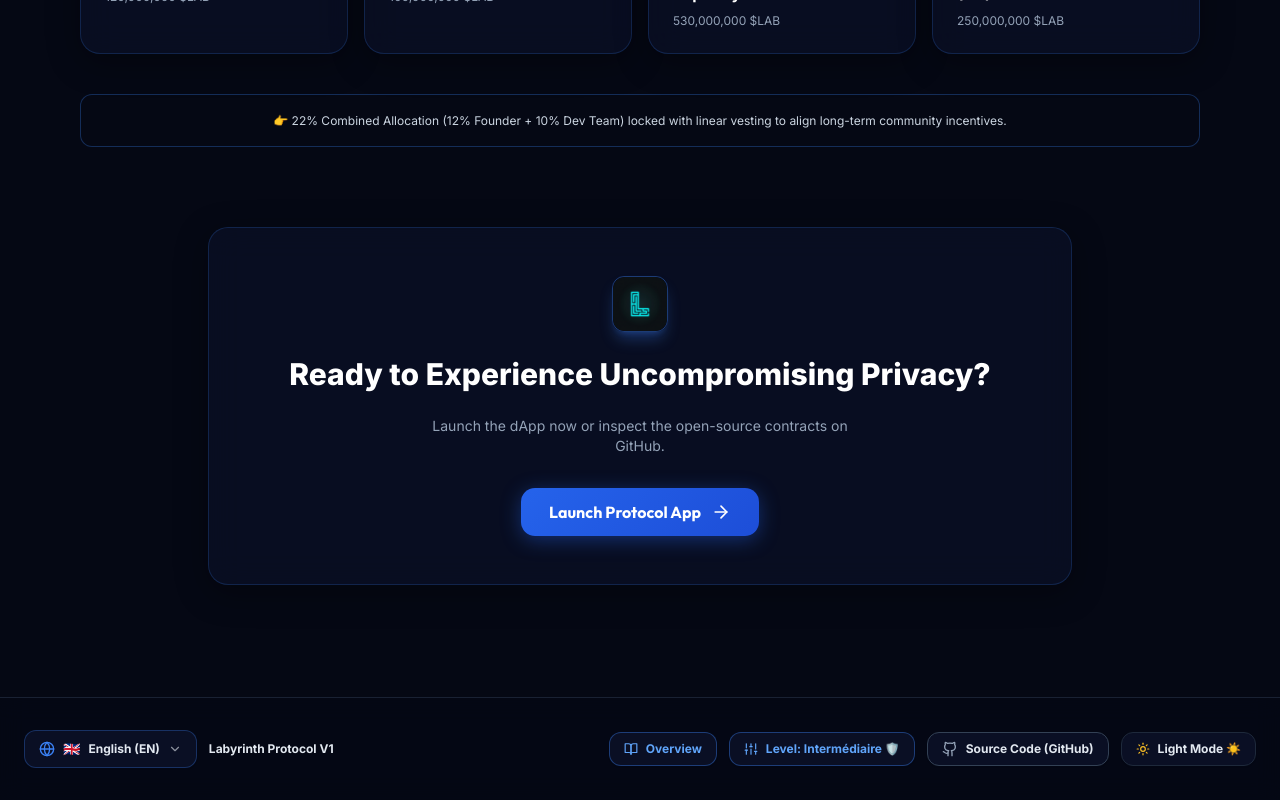
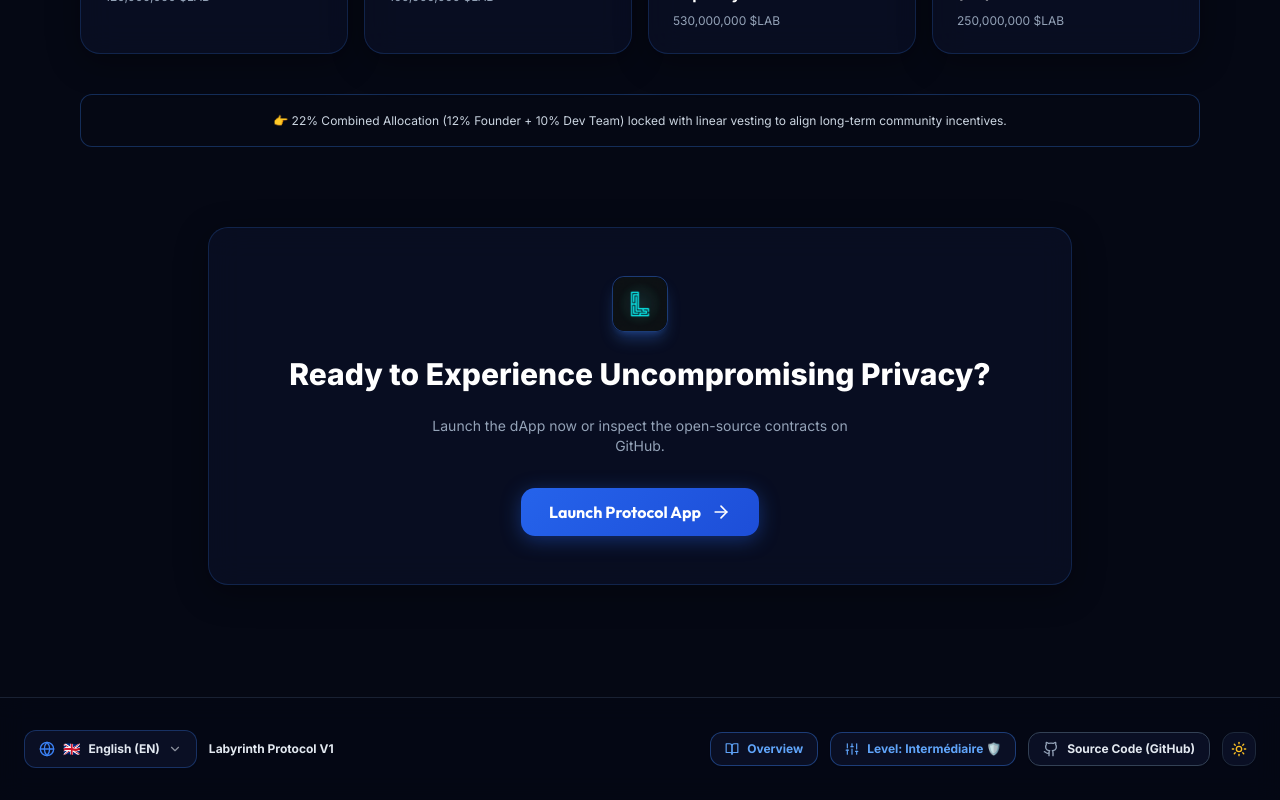
Before and after one commit to blocfund66-cyber/Labyrinth-Protocol, a React (Vite) app: page / in a window 1280 px wide. Shown: the part 2351-3151 px from the top of the page. Built offline with nearby package versions, Linux system fonts and the light colour scheme.

Commit message:
style(footer): Convert footer theme toggle to a compact space-saving Sun/Moon icon button at page bottom

```diff
--- a/src/App.jsx
+++ b/src/App.jsx
@@ -428,7 +428,7 @@ function App() {
               </span>
             </button>
 
-            {/* 3. GitHub Source Code Framed Button (Clean & Non-Redundant) */}
+            {/* 3. GitHub Source Code Framed Button */}
             <a
               href={GITHUB_REPO_URL}
               target="_blank"
@@ -444,25 +444,21 @@ function App() {
               <span>{t.footer.sourceCode}</span>
             </a>
 
-            {/* 4. Theme Toggle Framed Button */}
+            {/* 4. Compact Theme Toggle Icon Button at Page Bottom (Footer) */}
             <button
               onClick={toggleTheme}
-              className={`flex items-center gap-2 px-3.5 py-2 rounded-xl border font-bold transition-all shadow-sm ${
+              className={`p-2 rounded-xl border font-bold transition-all shadow-sm flex items-center justify-center ${
                 isDarkMode
-                  ? 'bg-slate-900 border-slate-800 text-slate-200 hover:bg-slate-800'
-                  : 'bg-slate-100 border-slate-300 text-slate-800 hover:bg-slate-200'
+                  ? 'bg-slate-900 border-slate-800 text-amber-400 hover:bg-slate-800'
+                  : 'bg-slate-100 border-slate-300 text-indigo-600 hover:bg-slate-200'
               }`}
+              title={isDarkMode ? 'Passer en Mode Clair ☀️' : 'Passer en Mode Sombre 🌙'}
+              aria-label="Mode Clair / Sombre"
             >
               {isDarkMode ? (
-                <>
-                  <Sun className="w-3.5 h-3.5 text-amber-400" />
-                  <span>{t.footer.lightMode}</span>
-                </>
+                <Sun className="w-4 h-4 text-amber-400" />
               ) : (
-                <>
-                  <Moon className="w-3.5 h-3.5 text-indigo-500" />
-                  <span>{t.footer.darkMode}</span>
-                </>
+                <Moon className="w-4 h-4 text-indigo-600" />
               )}
             </button>
           </div>
```
